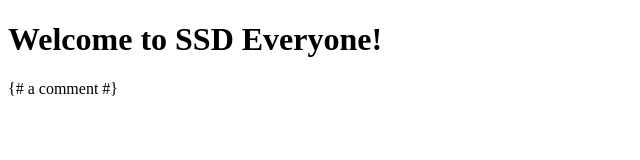
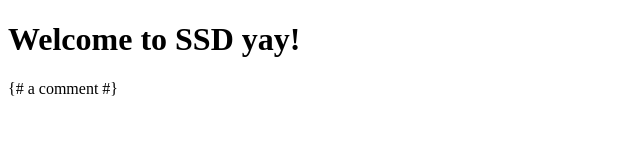
Before and after one commit to SSD-Institute/SSD-Institute-Web-App, a plain HTML site: page SSDFlask/templates/home.html in a window 1280 px wide. Shown: the whole page, without its empty margins (0-640 px from the left). Drawn offline with Linux system fonts and the light colour scheme.

Commit message:
Update home.html
testing CI

```diff
--- a/SSDFlask/templates/home.html
+++ b/SSDFlask/templates/home.html
@@ -4,7 +4,7 @@
     <title>SSD Intro App</title>
 </head>
 <body>
-    <h1>Welcome to SSD Everyone!</h1>
+    <h1>Welcome to SSD yay!</h1>
 
     {# a comment #}
 </body>
```
